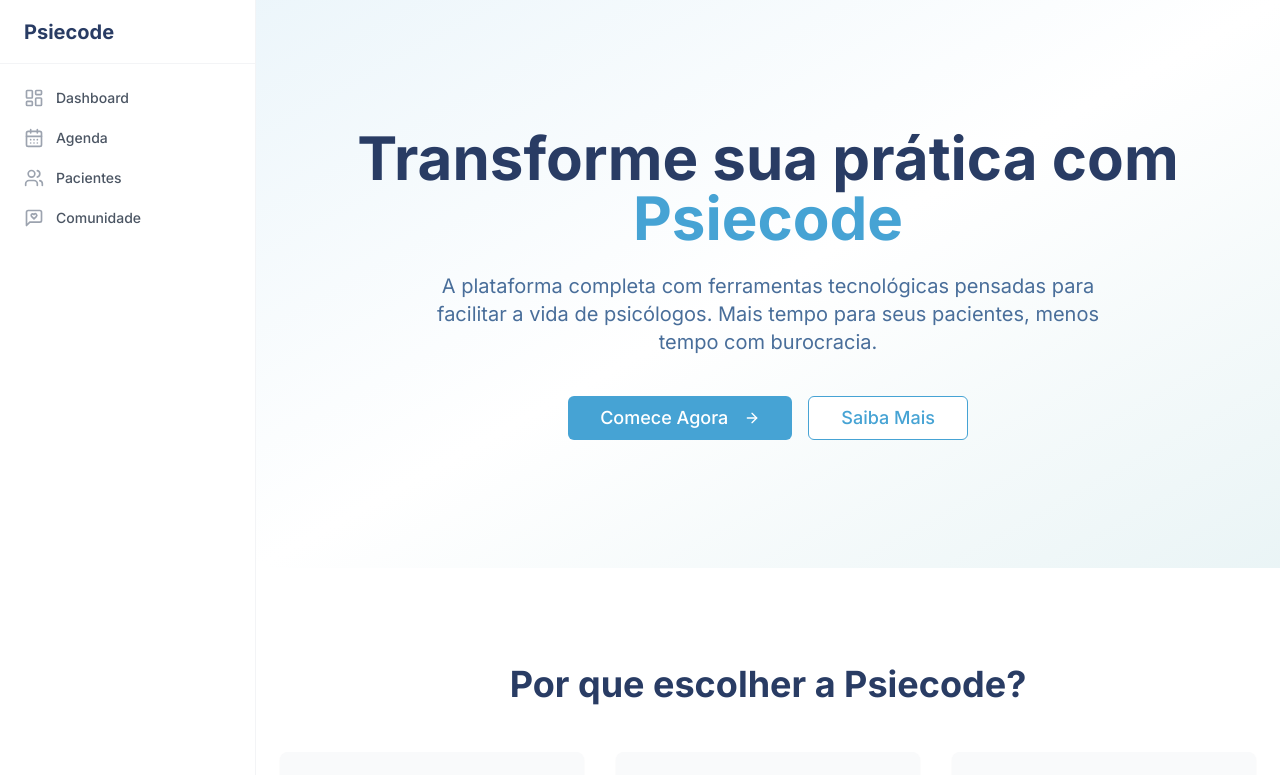
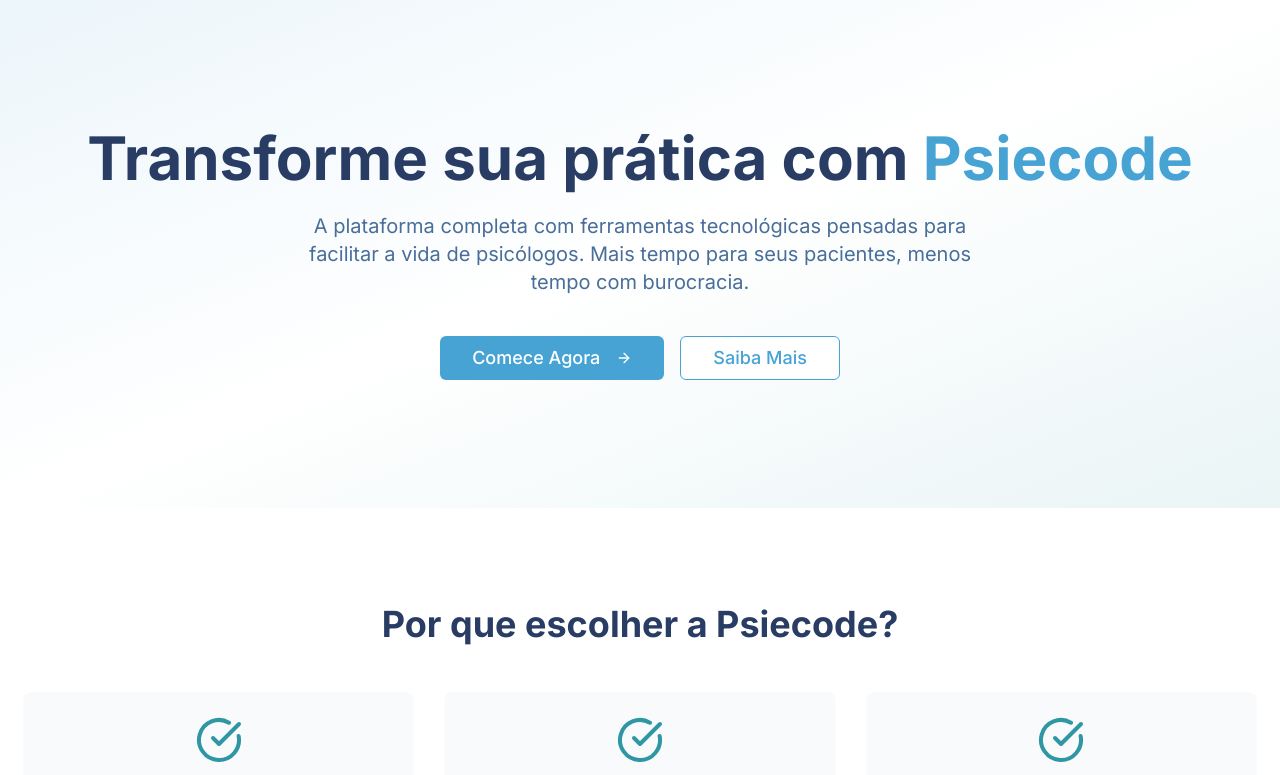
Before and after one commit to LeonardoSilvaCosta/psiecode, a Next.js app: page / in a window 1280 px wide. Shown: the top 775 px of the page. Built offline with nearby package versions, Linux system fonts and the light colour scheme; no server answers.

Commit message:
cria layout.tsx para dashboard que recebe a Sidebar

```diff
--- a/src/components/ClientLayout.tsx
+++ b/src/app/dashboard/layout.tsx
@@ -2,7 +2,11 @@
 
 import { Sidebar } from "@/components/Sidebar";
 
-export function ClientLayout({ children }: { children: React.ReactNode }) {
+export default function DashboardLayout({
+  children,
+}: {
+  children: React.ReactNode;
+}) {
   return (
     <div className="min-h-screen bg-gray-50/50">
       <Sidebar />
--- a/src/app/layout.tsx
+++ b/src/app/layout.tsx
@@ -2,7 +2,6 @@
 import { Inter } from "next/font/google";
 import "./globals.css";
 import { AuthProvider } from "@/contexts/AuthContext";
-import { ClientLayout } from "@/components/ClientLayout";
 
 const inter = Inter({ subsets: ["latin"] });
 
@@ -19,9 +18,7 @@
   return (
     <html lang="pt-BR">
       <body className={inter.className}>
-        <AuthProvider>
-          <ClientLayout>{children}</ClientLayout>
-        </AuthProvider>
+        <AuthProvider>{children}</AuthProvider>
       </body>
     </html>
   );
```
